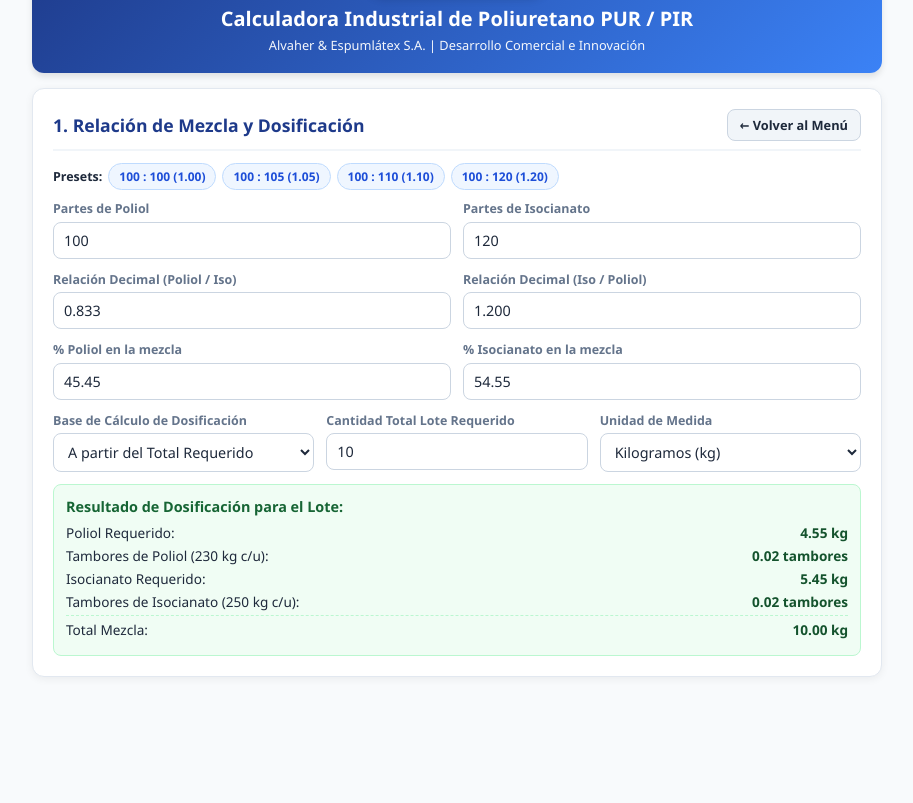
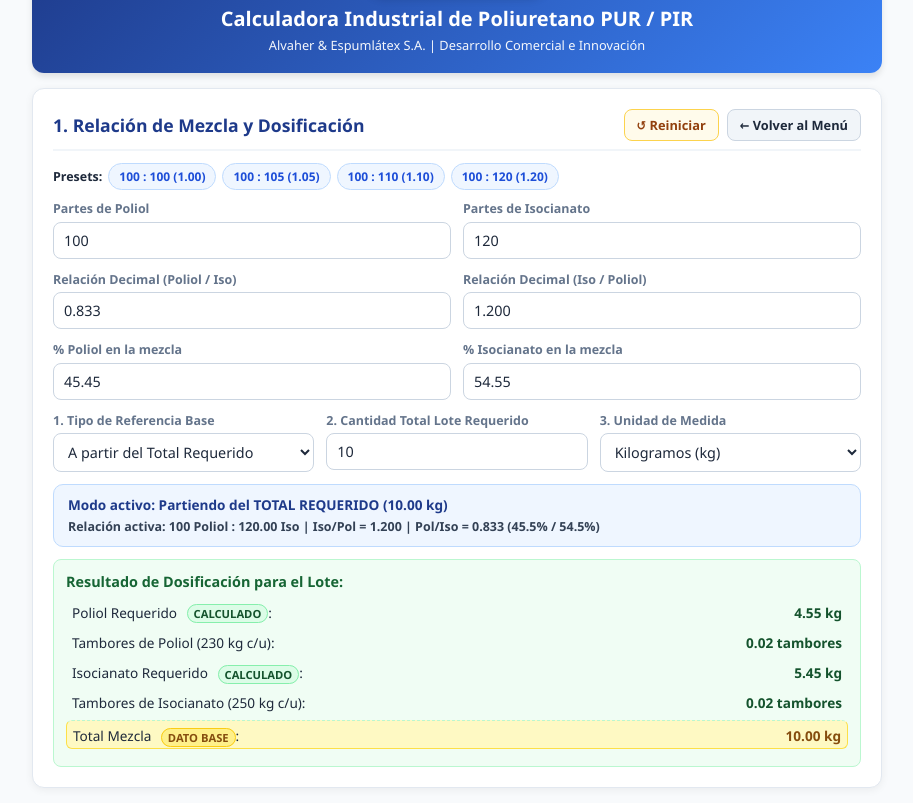
Before and after one commit to pedrojosebautistaamado-lab/RELACION-Y-CANTIDADES-POLIURETANO, a plain HTML site: page index.html in a window 1280 px wide. Both pictures are taken after a click on the button "Relación y Dosificación". Shown: the part 79-882 px from the top of the page, without its empty margins (183-1096 px from the left). Before the commit the page ends 800 px from the top, so only its background shows below. Drawn offline with Linux system fonts and the light colour scheme.

Commit message:
Update index.html

```diff
--- a/index.html
+++ b/index.html
@@ -45,11 +45,14 @@
         .calc-section { display: none; }
         .card { background: var(--card-bg); border-radius: var(--radius); padding: 20px; box-shadow: 0 2px 8px rgba(0,0,0,0.06); border: 1px solid #e2e8f0; }
 
-        .card-header { display: flex; justify-content: space-between; align-items: center; margin-bottom: 12px; border-bottom: 2px solid #f1f5f9; padding-bottom: 8px; }
+        .card-header { display: flex; justify-content: space-between; align-items: center; margin-bottom: 12px; border-bottom: 2px solid #f1f5f9; padding-bottom: 8px; gap: 8px; flex-wrap: wrap; }
         .card h2 { font-size: 1.1rem; color: var(--primary); }
 
+        .header-actions { display: flex; gap: 8px; align-items: center; }
         .back-btn { background: #f1f5f9; border: 1px solid #cbd5e1; color: var(--text-main); padding: 6px 12px; border-radius: 8px; font-size: 0.8rem; font-weight: 600; cursor: pointer; transition: background 0.2s; }
         .back-btn:hover { background: #e2e8f0; }
+        .reset-btn { background: #fffbeb; border: 1px solid #fcd34d; color: #92400e; padding: 6px 12px; border-radius: 8px; font-size: 0.8rem; font-weight: 600; cursor: pointer; transition: background 0.2s; }
+        .reset-btn:hover { background: #fef3c7; }
 
         .form-grid { display: grid; grid-template-columns: repeat(auto-fit, minmax(200px, 1fr)); gap: 12px; margin-bottom: 12px; }
         .input-group { display: flex; flex-direction: column; gap: 4px; }
@@ -64,10 +67,57 @@
         .tech-info-box { background: #f8fafc; border-left: 4px solid var(--primary-light); padding: 10px 14px; border-radius: 4px; margin-bottom: 15px; font-size: 0.82rem; color: #334155; line-height: 1.4; }
         .tech-info-box strong { color: var(--primary); }
 
+        /* INDICADOR CLARO DE MODO Y RELACIÓN ACTIVA */
+        .active-indicator-bar {
+            background: #eff6ff;
+            border: 1px solid #bfdbfe;
+            border-radius: 10px;
+            padding: 10px 14px;
+            margin-bottom: 12px;
+            display: flex;
+            flex-direction: column;
+            gap: 4px;
+        }
+        .active-mode-badge {
+            font-size: 0.85rem;
+            font-weight: 700;
+            color: #1e3a8a;
+        }
+        .active-ratio-summary {
+            font-size: 0.78rem;
+            color: #334155;
+            font-weight: 600;
+        }
+
         .result-box { background: #f0fdf4; border: 1px solid #bbf7d0; border-radius: 8px; padding: 12px; margin-top: 12px; }
-        .result-box h3 { font-size: 0.9rem; color: #166534; margin-bottom: 6px; }
-        .result-row { display: flex; justify-content: space-between; margin-bottom: 4px; font-size: 0.85rem; }
-        .result-row span:last-child { font-weight: 700; color: #14532d; }
+        .result-box h3 { font-size: 0.9rem; color: #166534; margin-bottom: 8px; }
+        .result-row { display: flex; justify-content: space-between; align-items: center; margin-bottom: 5px; font-size: 0.85rem; padding: 3px 6px; border-radius: 6px; }
+        .result-row span:last-child { font-weight: 700; color: #14532d; text-align: right; }
+        .row-base-highlight {
+            background: #fef9c3;
+            border: 1px solid #fde047;
+        }
+        .row-base-highlight span:last-child {
+            color: #854d0e;
+        }
+        .tag-role {
+            font-size: 0.7rem;
+            font-weight: 700;
+            padding: 1px 6px;
+            border-radius: 999px;
+            margin-left: 6px;
+            vertical-align: middle;
+        }
+        .tag-base {
+            background: #fef08a;
+            color: #854d0e;
+            border: 1px solid #facc15;
+        }
+        .tag-calc {
+            background: #dcfce7;
+            color: #166534;
+            border: 1px solid #86efac;
+        }
     </style>
 </head>
 <body>
@@ -117,7 +167,10 @@
     <div id="sec_relaciones" class="calc-section card">
         <div class="card-header">
             <h2>1. Relación de Mezcla y Dosificación</h2>
-            <button class="back-btn" onclick="irAlMenu()">← Volver al Menú</button>
+            <div class="header-actions">
+                <button class="reset-btn" onclick="reiniciarDosificacion()">↺ Reiniciar</button>
+                <button class="back-btn" onclick="irAlMenu()">← Volver al Menú</button>
+            </div>
         </div>
         <div class="presets">
             <span style="font-size:0.78rem; align-self:center; font-weight:600;">Presets:</span>
@@ -158,7 +211,7 @@
         </div>
         <div class="form-grid" style="margin-top: 10px;">
             <div class="input-group">
-                <label>Base de Cálculo de Dosificación</label>
+                <label>1. Tipo de Referencia Base</label>
                 <select id="modoDosificacion" onchange="actualizarModoDosificacion()">
                     <option value="total" selected>A partir del Total Requerido</option>
                     <option value="poliol">A partir de cantidad fija de Poliol</option>
@@ -166,11 +219,11 @@
                 </select>
             </div>
             <div class="input-group">
-                <label id="labelCantidadBase">Cantidad Total Lote Requerido</label>
+                <label id="labelCantidadBase">2. Cantidad Total Lote Requerido</label>
                 <input type="number" id="totalMasa" value="10" step="0.5" oninput="calculateBatch()">
             </div>
             <div class="input-group">
-                <label>Unidad de Medida</label>
+                <label>3. Unidad de Medida</label>
                 <select id="unidadMasa" onchange="calculateBatch()">
                     <option value="kg">Kilogramos (kg)</option>
                     <option value="lb">Libras (lb)</option>
@@ -178,26 +231,32 @@
                 </select>
             </div>
         </div>
+
+        <div class="active-indicator-bar">
+            <div id="indicadorModoActivo" class="active-mode-badge">Modo activo: Partiendo del TOTAL REQUERIDO</div>
+            <div id="indicadorRelacionActiva" class="active-ratio-summary">Relación activa: 100 Poliol : 120.0 Iso | Iso/Pol = 1.200 | Pol/Iso = 0.833</div>
+        </div>
+
         <div class="result-box">
             <h3>Resultado de Dosificación para el Lote:</h3>
-            <div class="result-row">
-                <span>Poliol Requerido:</span>
+            <div id="filaResPoliol" class="result-row">
+                <span>Poliol Requerido <span id="badgePoliol" class="tag-role tag-calc">CALCULADO</span>:</span>
                 <span id="resPoliol">--</span>
             </div>
             <div class="result-row">
                 <span>Tambores de Poliol (230 kg c/u):</span>
                 <span id="resTamboresPol">--</span>
             </div>
-            <div class="result-row">
-                <span>Isocianato Requerido:</span>
+            <div id="filaResIso" class="result-row">
+                <span>Isocianato Requerido <span id="badgeIso" class="tag-role tag-calc">CALCULADO</span>:</span>
                 <span id="resIso">--</span>
             </div>
             <div class="result-row">
                 <span>Tambores de Isocianato (250 kg c/u):</span>
                 <span id="resTamboresIso">--</span>
             </div>
-            <div class="result-row" style="border-top: 1px dashed #bbf7d0; padding-top: 4px; margin-top: 4px;">
-                <span>Total Mezcla:</span>
+            <div id="filaResTotal" class="result-row row-base-highlight" style="border-top: 1px dashed #bbf7d0; padding-top: 5px; margin-top: 5px;">
+                <span>Total Mezcla <span id="badgeTotal" class="tag-role tag-base">DATO BASE</span>:</span>
                 <span id="resTotal">--</span>
             </div>
         </div>
@@ -465,17 +524,74 @@
         calculateFromParts();
     }
 
+    function reiniciarDosificacion() {
+        document.getElementById('partPoliol').value = 100;
+        document.getElementById('partIso').value = 120;
+        document.getElementById('modoDosificacion').value = 'total';
+        document.getElementById('totalMasa').value = 10;
+        document.getElementById('unidadMasa').value = 'kg';
+        actualizarModoDosificacion();
+        calculateFromParts();
+    }
+
     function actualizarModoDosificacion() {
         let modo = document.getElementById('modoDosificacion').value;
         let label = document.getElementById('labelCantidadBase');
         if (modo === 'poliol') {
-            label.innerText = "Cantidad Disponible de Poliol";
+            label.innerText = "2. Cantidad Disponible de Poliol";
         } else if (modo === 'isocianato') {
-            label.innerText = "Cantidad Disponible de Isocianato";
+            label.innerText = "2. Cantidad Disponible de Isocianato";
         } else {
-            label.innerText = "Cantidad Total Lote Requerido";
+            label.innerText = "2. Cantidad Total Lote Requerido";
         }
         calculateBatch();
+    }
+
+    function actualizarIndicadoresVisuales(p, i, modo, cantBase, unidad) {
+        let suma = p + i;
+        let rIsoPol = p > 0 ? (i / p) : 0;
+        let rPolIso = i > 0 ? (p / i) : 0;
+        let pctP = suma > 0 ? ((p / suma) * 100).toFixed(1) : "0.0";
+        let pctI = suma > 0 ? ((i / suma) * 100).toFixed(1) : "0.0";
+
+        let textoModo = "";
+        if (modo === 'poliol') {
+            textoModo = `Modo activo: Partiendo de POLIOL fijo (${cantBase.toFixed(2)} ${unidad})`;
+        } else if (modo === 'isocianato') {
+            textoModo = `Modo activo: Partiendo de ISOCIANATO fijo (${cantBase.toFixed(2)} ${unidad})`;
+        } else {
+            textoModo = `Modo activo: Partiendo del TOTAL REQUERIDO (${cantBase.toFixed(2)} ${unidad})`;
+        }
+
+        document.getElementById('indicadorModoActivo').innerText = textoModo;
+        document.getElementById('indicadorRelacionActiva').innerText =
+            `Relación activa: ${p} Poliol : ${i.toFixed(2)} Iso | Iso/Pol = ${rIsoPol.toFixed(3)} | Pol/Iso = ${rPolIso.toFixed(3)} (${pctP}% / ${pctI}%)`;
+
+        let filaPol = document.getElementById('filaResPoliol');
+        let filaIso = document.getElementById('filaResIso');
+        let filaTot = document.getElementById('filaResTotal');
+        let badgePol = document.getElementById('badgePoliol');
+        let badgeIso = document.getElementById('badgeIso');
+        let badgeTot = document.getElementById('badgeTotal');
+
+        filaPol.classList.remove('row-base-highlight');
+        filaIso.classList.remove('row-base-highlight');
+        filaTot.classList.remove('row-base-highlight');
+
+        badgePol.className = 'tag-role tag-calc'; badgePol.innerText = 'CALCULADO';
+        badgeIso.className = 'tag-role tag-calc'; badgeIso.innerText = 'CALCULADO';
+        badgeTot.className = 'tag-role tag-calc'; badgeTot.innerText = 'CALCULADO';
+
+        if (modo === 'poliol') {
+            filaPol.classList.add('row-base-highlight');
+            badgePol.className = 'tag-role tag-base'; badgePol.innerText = 'DATO BASE';
+        } else if (modo === 'isocianato') {
+            filaIso.classList.add('row-base-highlight');
+            badgeIso.className = 'tag-role tag-base'; badgeIso.innerText = 'DATO BASE';
+        } else {
+            filaTot.classList.add('row-base-highlight');
+            badgeTot.className = 'tag-role tag-base'; badgeTot.innerText = 'DATO BASE';
+        }
     }
 
     function calculateFromParts() {
@@ -574,6 +690,8 @@
             mPol = (p / suma) * totalMezcla;
             mIso = (i / suma) * totalMezcla;
         }
+
+        actualizarIndicadoresVisuales(p, i, modo, cantBase, unidad);
 
         document.getElementById('resPoliol').innerText = mPol.toFixed(2) + " " + unidad;
         document.getElementById('resIso').innerText = mIso.toFixed(2) + " " + unidad;
```
